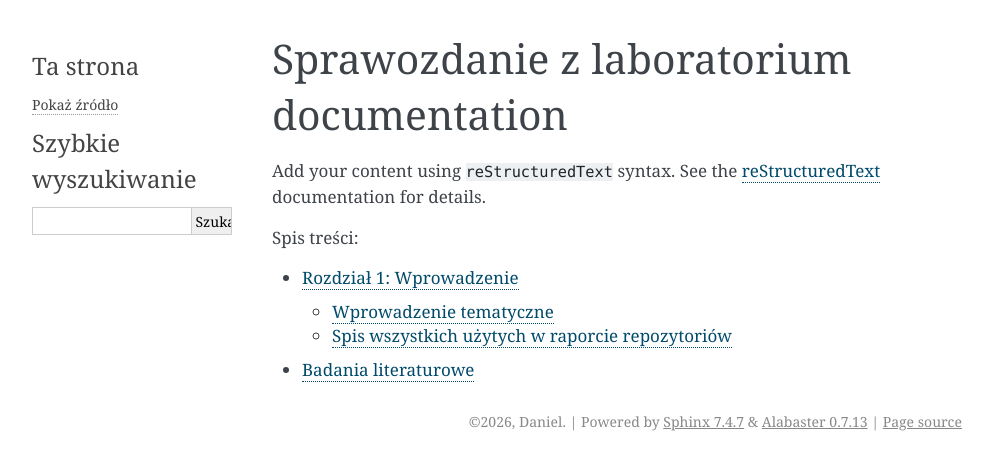
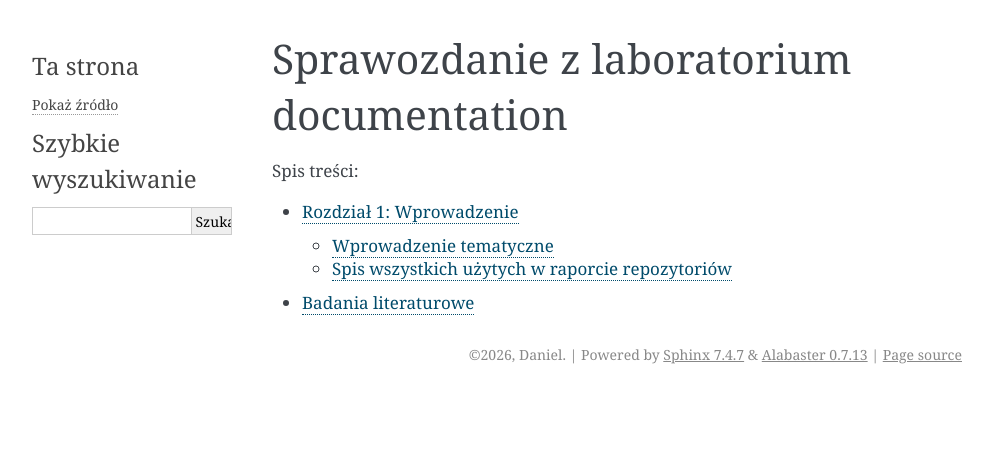
Before and after one commit to danszo1/Bazy-Danych-Main, a Sphinx documentation site: the page built from source/index.rst, in a window 1280 px wide. Shown: the top 470 px of the page, without its empty margins (148-1141 px from the left). Built offline with Sphinx 7.4.7, drawn with Linux system fonts in a browser that asks for light colours; pages that are not in the unit, such as notebooks, are missing from menus.

Commit message:
zaktualizowano index

```diff
--- a/source/index.rst
+++ b/source/index.rst
@@ -6,9 +6,6 @@
 Sprawozdanie z laboratorium documentation
 ^^^^^^^^^^^^^^^^^^^^^^^^^^^^^^^^^^^^^^^^^
 
-Add your content using ``reStructuredText`` syntax. See the
-`reStructuredText <https://www.sphinx-doc.org/en/master/usage/restructuredtext/index.html>`_
-documentation for details.
 
 
 .. toctree::
```
Also changed, not shown: other parts of source/index.rst (+1 -0 lines).
